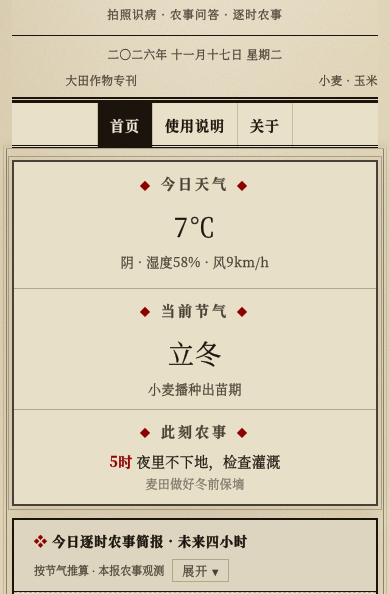
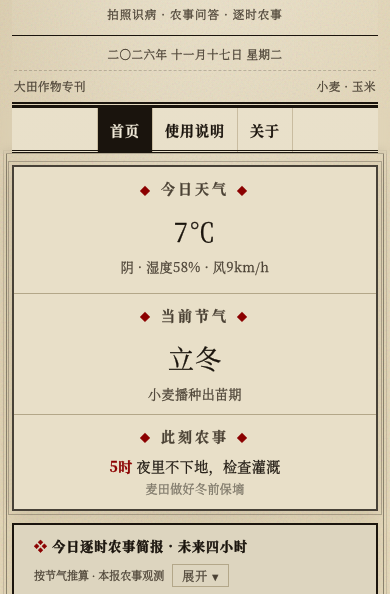
Before and after one commit to planet1227/crop-disease-3d, a plain HTML site: page index.html in a window 390 px wide. Shown: the part 211-805 px from the top of the page. Drawn offline with Linux system fonts and the light colour scheme; no server answers; a web font is replaced by a local one.

Commit message:
手机端报耳对齐：日期独占一行居中，下两格各自贴边，修「大田作物专刊」缩在中间的错位

```diff
--- a/index.html
+++ b/index.html
@@ -1147,18 +1147,27 @@ input[type="file"] { display: none; }
     .topic-title { font-size: 22px; letter-spacing: 3px; }
     .topic-sub { font-size: 11.5px; letter-spacing: 1px; }
 
-    /* 四格栏目条：日期独占一行，下面两格并排 */
+    /* 报耳：日期独占一行居中，下面左「大田作物专刊」右「小麦·玉米」，
+       两格各自贴边，不能继承报头的居中，否则会缩在中间 */
     .masthead .double-line {
         display: grid;
-        grid-template-columns: 1fr 1fr;
-        gap: 5px 8px;
+        grid-template-columns: 1fr auto;
+        grid-template-areas:
+            "date date"
+            "left right";
+        row-gap: 5px;
         font-size: 11.5px;
         letter-spacing: 0.5px;
-        padding: 8px 0;
-    }
-    .masthead .double-line span:nth-child(2) { order: 1; grid-column: 1 / -1; text-align: center; }
-    .masthead .double-line span:nth-child(1) { order: 2; }
-    .masthead .double-line span:nth-child(3) { order: 3; text-align: right; }
+        padding: 8px 2px 7px;
+    }
+    .masthead .double-line span:nth-child(2) {
+        grid-area: date;
+        text-align: center;
+        padding-bottom: 5px;
+        border-bottom: 1px dashed rgba(36, 31, 24, .22);
+    }
+    .masthead .double-line span:nth-child(1) { grid-area: left; text-align: left; }
+    .masthead .double-line span:nth-child(3) { grid-area: right; text-align: right; }
     .masthead .double-line span:nth-child(4) { display: none; }
 
     /* 节气尺：24 格压到一行之内 */
```
